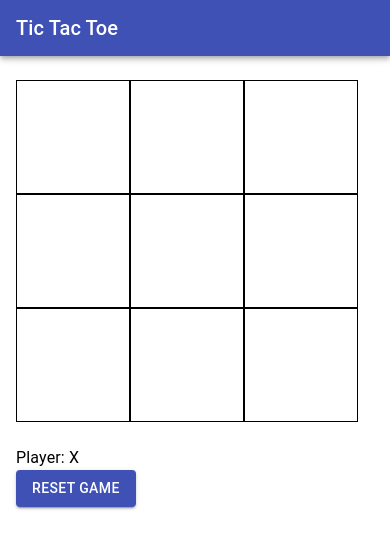
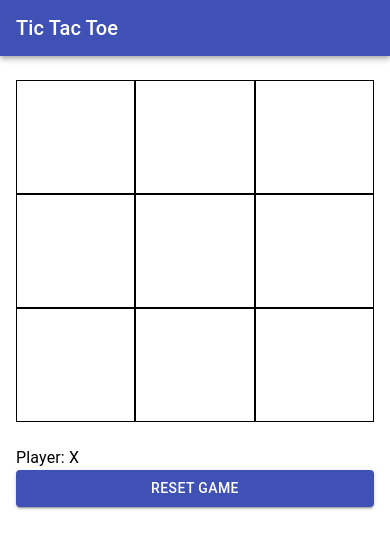
Before and after one commit to tuxrace/react-tic-tac, a React (Create React App) app: page / in a window 390 px wide. Shown: the top 548 px of the page. Built offline with nearby package versions, Linux system fonts and the light colour scheme.

Commit message:
feature: responsive web

```diff
--- a/src/components/Board/index.tsx
+++ b/src/components/Board/index.tsx
@@ -29,19 +29,19 @@ export default function ButtonAppBar(props: Props) {
   return (
   <>
    <Grid container direction="column" className={classes.root}>
-     <Grid item container direction="row" xs={12}>
+     <Grid item container direction="row" lg={5} sm={12}>
        <Box boxes={boxes} name={1} handleClick={handleClick}/><Box boxes={boxes} name={2} handleClick={handleClick}/><Box boxes={boxes} name={3} handleClick={handleClick}/>
      </Grid>
-     <Grid item container direction="row">
+     <Grid item container direction="row" lg={5} sm={12}>
      <Box boxes={boxes} name={4} handleClick={handleClick}/><Box boxes={boxes} name={5} handleClick={handleClick}/><Box boxes={boxes} name={6} handleClick={handleClick}/>
      </Grid>
-     <Grid item container direction="row">
+     <Grid item container direction="row" lg={5} sm={12}>
      <Box boxes={boxes} name={7} handleClick={handleClick}/><Box boxes={boxes} name={8} handleClick={handleClick}/><Box boxes={boxes} name={9} handleClick={handleClick}/>
      </Grid>
    </Grid>
    <Typography> Player: {latest ? 'X' : 'O'} </Typography>
-   <Grid container xl={6} xs={12}>
-    <Button color="primary" variant="contained" onClick={resetGame}> Reset Game </Button>
+   <Grid container lg={2} sm={12}>
+    <Button fullWidth color="primary" variant="contained" onClick={resetGame}> Reset Game </Button>
    </Grid>
    </>
   );
--- a/src/components/Box/styles.ts
+++ b/src/components/Box/styles.ts
@@ -9,7 +9,8 @@ const styles = (theme: Theme) => ({
           justifyContent: 'space-around',
           alignItems: 'center',
           border: '1px solid',
-          cursor: 'pointer'
+          cursor: 'pointer',
+          flex: 1
         },
         rotate: {
           transform: 'rotate(-180deg)',
```
